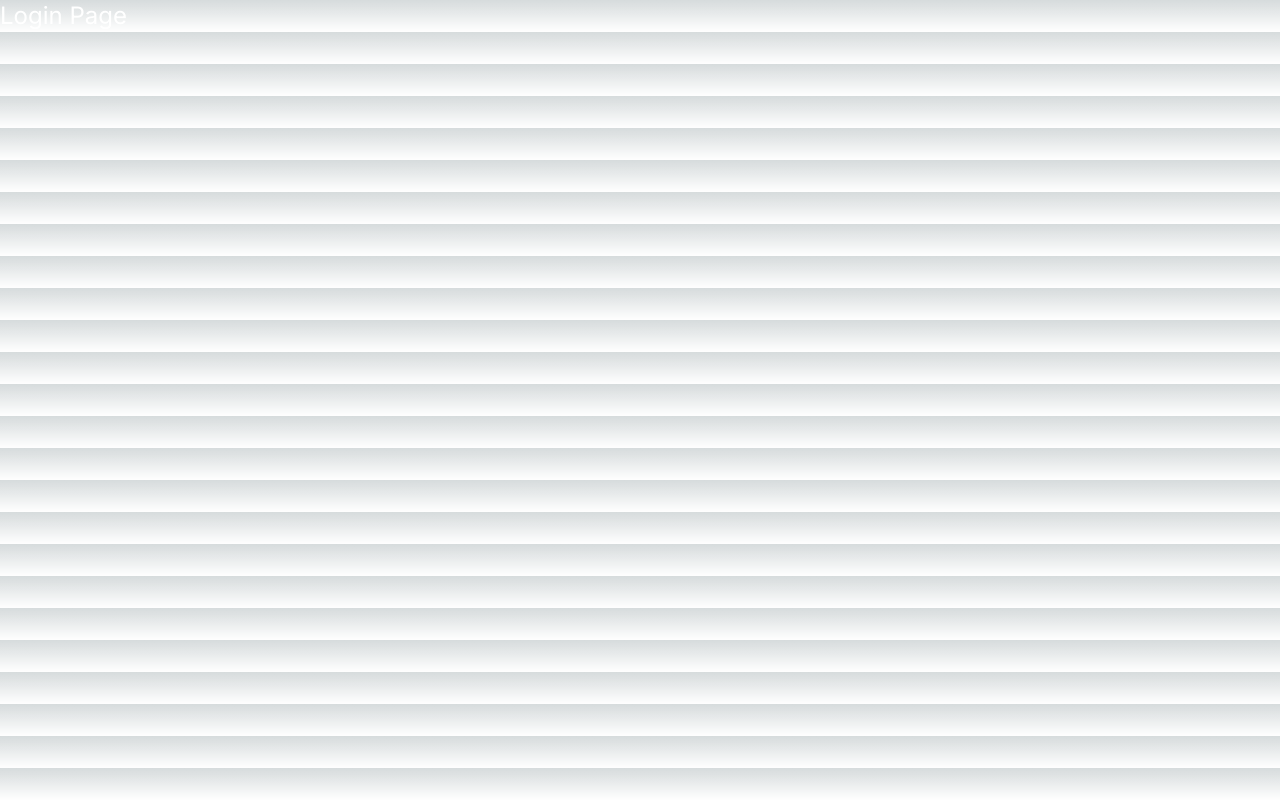
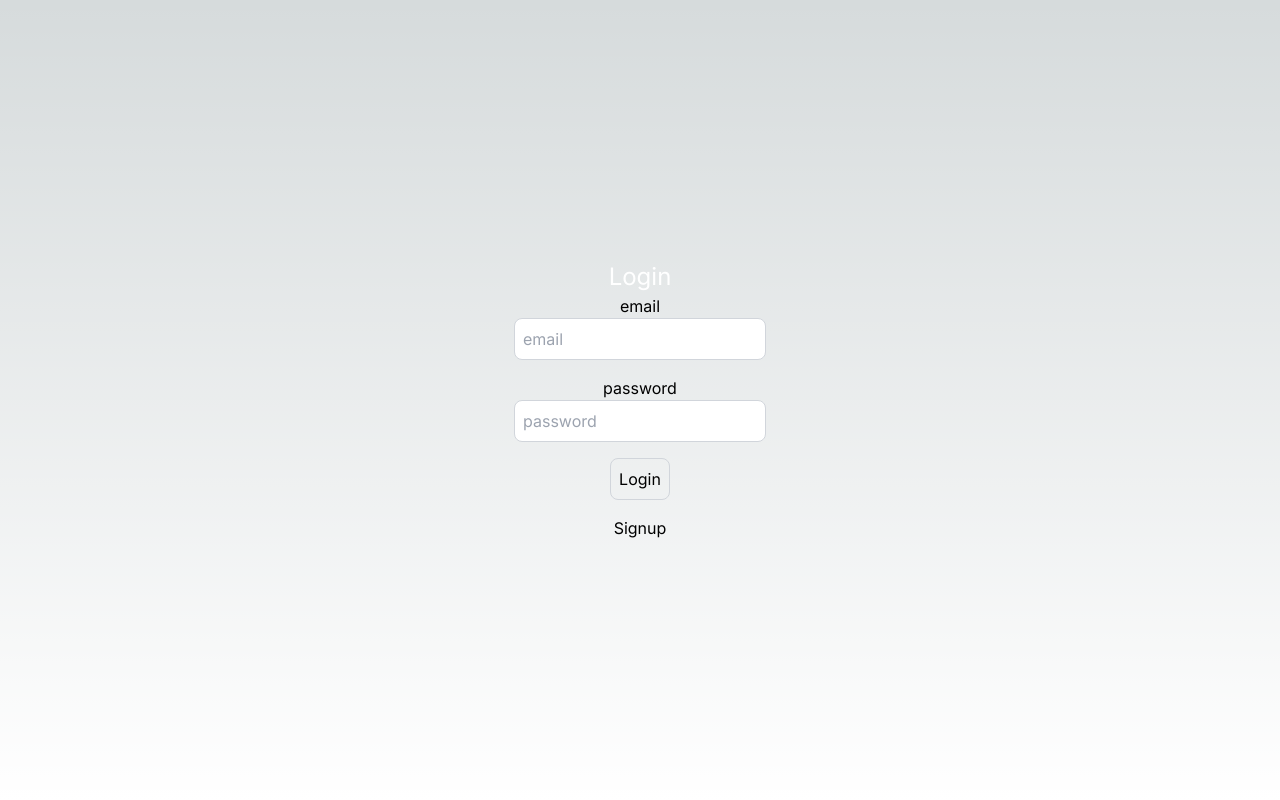
Before and after one commit to Level237/app-write, a Next.js app: page /login in a window 1280 px wide. Built offline with nearby package versions, Linux system fonts and the light colour scheme.

Commit message:
login and signup page

```diff
--- a/app/login/page.tsx
+++ b/app/login/page.tsx
@@ -1,9 +1,53 @@
+"use client"
+import Link from "next/link"
+import React from "react"
+import { useRouter } from "next/navigation"
+import {axios} from "axios"
+
 
 export default function LoginPage(){
+    const [user,setUser]=React.useState({
+        email:'',
+        password:"",
+    })
 
+    const onLogin=async ()=>{
+
+    }
     return (
-        <div className="flex">
-        <h1 className="text-center text-white text-2xl">Login Page</h1>
+        <div className="flex flex-col items-center justify-center min-h-screen py-2">
+        <h1 className="text-center text-white text-2xl">Login</h1>
+        <hr />
+        <label htmlFor="email">email</label>
+        <input
+        className="p-2 border border-gray-300 rounded-lg mb-4 focus:outline-none focus:border-gray-600"
+         id="email"
+          type="email"
+          value={user.email}
+          onChange={(e)=>setUser({...user,email:e.target.value})}
+          placeholder="email"
+           />
+
+
+        <label htmlFor="password">password</label>
+        <input
+        className="p-2 border border-gray-300 rounded-lg mb-4 focus:outline-none focus:border-gray-600"
+         id="password"
+          type="password"
+          value={user.password}
+          onChange={(e)=>setUser({...user,password:e.target.value})}
+          placeholder="password"
+           />
+
+        <div>
+            <button
+            onClick={onLogin}
+            className="p-2 border border-gray-300 rounded-lg mb-4 focus:outline-none focus:border-gray-600">
+               Login
+            </button>
+        </div>
+        <Link href="/signup">Signup</Link>
         </div>
     )
+
 }
```
